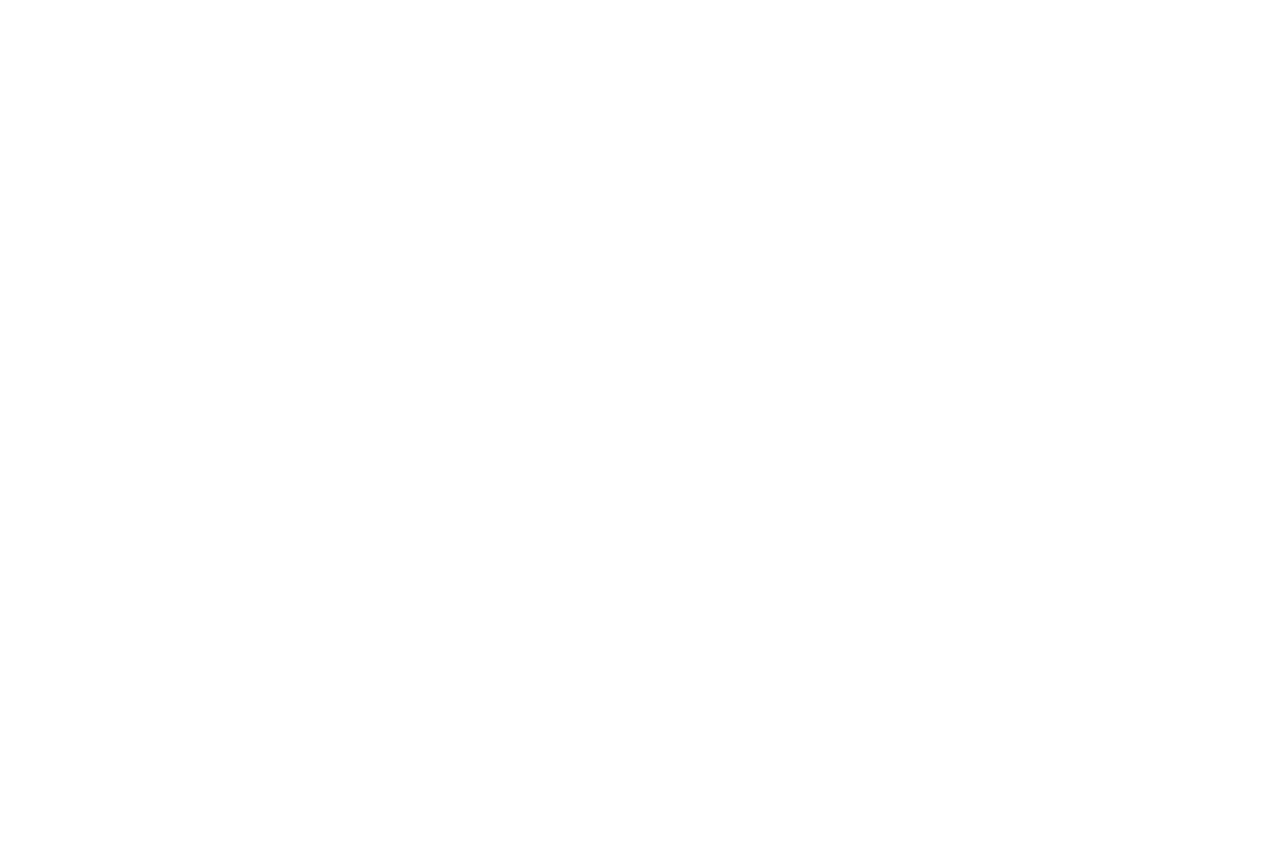
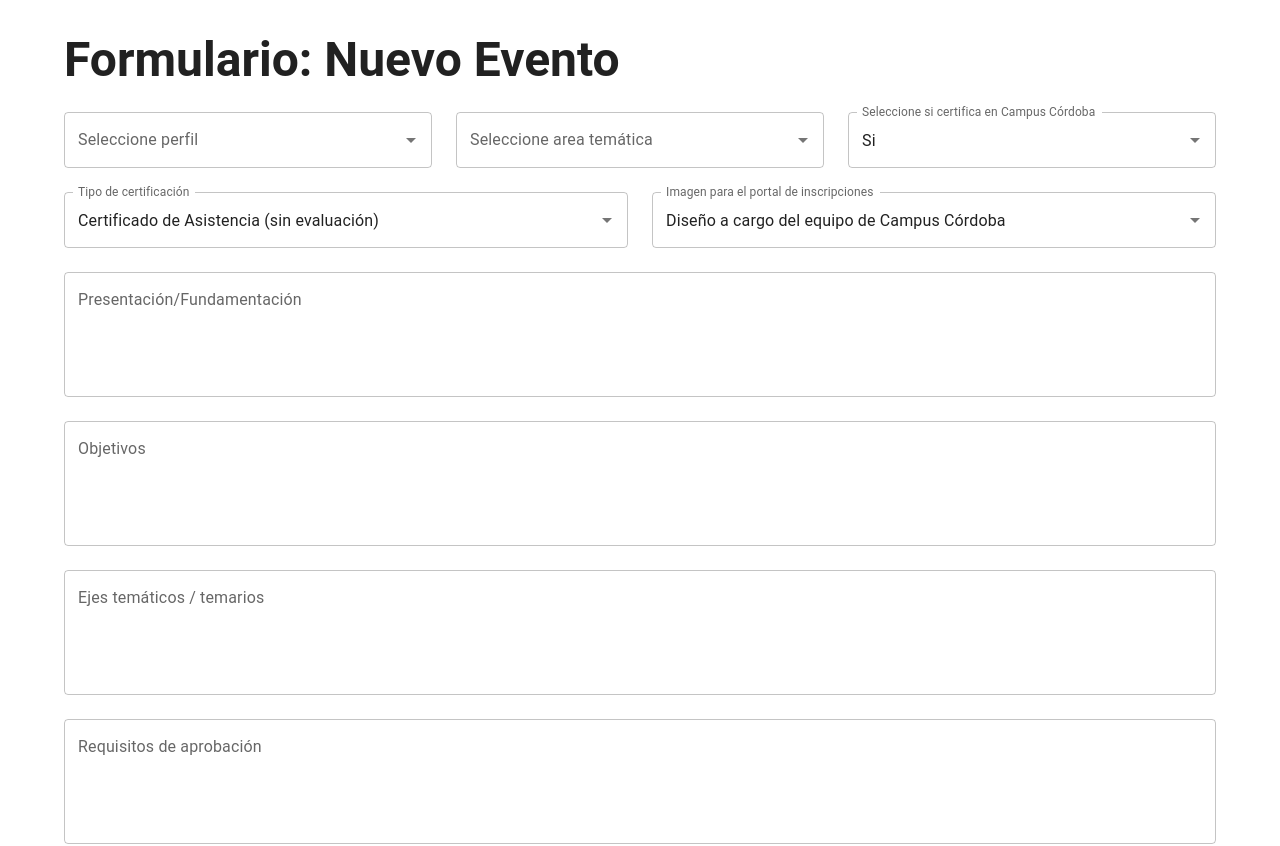
Before and after one commit to christianutn/inscribCordoba2.0, a React (Create React App) app in the folder frontend/: page /nuevoEvento in a window 1280 px wide. Before the commit this address had no page. Shown: the top 846 px of the page. Before the commit the page ends 800 px from the top, so only its background shows below. Built offline with nearby package versions, Linux system fonts and the light colour scheme; a web font is replaced by a local one.

Commit message:
Nuevo componente

```diff
--- a/frontend/src/App.js
+++ b/frontend/src/App.js
@@ -17,7 +17,7 @@
 import DiccionarioChat from './components/Diccionario';
 import AltaAsignacionesAreasUsuario from './components/FormulariosAlta/AltaAsignacionesAreasUsuario';
 import DetalleFechas from './components/DetalleFechas';
-
+import NuevoEvento from "./components/NuevoEvento"
 
 
 
@@ -44,6 +44,8 @@
         <Route path='/diccionario' element={<DiccionarioChat />} />
         <Route path='/areasAsignadasUsuario/alta' element={<AltaAsignacionesAreasUsuario />} />
         <Route path='/detalleFechas' element={<DetalleFechas />} />
+        <Route path='/nuevoEvento' element={<NuevoEvento />} />
+
 
 
 
--- /dev/null
+++ b/frontend/src/components/NuevoEvento.jsx
@@ -0,0 +1,203 @@
+// NuevoEventoForm.js
+
+import React, { useState } from "react";
+import { Container, Grid, Box } from "@mui/material"; // Using MUI for layout
+import CustomInput from "@mui/material/TextField";
+
+// Import custom components
+import Titulo from "./fonts/TituloPrincipal";
+import Autocomplete from "./UIElements/Autocomplete";
+import TextField from "./UIElements/TextField";
+import Button from "./UIElements/Button";
+
+// Placeholder data for Autocompletes
+const perfilesOptions = [
+  "Perfil/s",
+  "Docente",
+  "Estudiante",
+  "Administrativo",
+  "Público General",
+];
+const areasTematicasOptions = [
+  "Área/s temática",
+  "Tecnología",
+  "Educación",
+  "Salud",
+  "Arte y Cultura",
+  "Ciencias Sociales",
+  "Otro",
+];
+const certificaOptions = ["Si", "No"];
+const tipoCertificacionOptions = [
+  "Certificado de Asistencia (sin evaluación)",
+  "Certificado de Aprobación (con evaluación)",
+  "No certifica",
+];
+const imagenPortalOptions = [
+  "Diseño a cargo del equipo de Campus Córdoba",
+  "Usar imagen genérica",
+  "Solicitar diseño específico",
+  "Proveer diseño propio",
+];
+
+function NuevoEventoForm() {
+  // State for form fields
+  const [perfil, setPerfil] = useState(""); // Start empty or with 'Perfil/s' if Autocomplete handles it
+  const [areaTematica, setAreaTematica] = useState(""); // Start empty or with 'Área/s temática'
+  const [certificaCordoba, setCertificaCordoba] = useState("Si"); // Default as shown
+  const [tipoCertificacion, setTipoCertificacion] = useState(
+    "Certificado de Asistencia (sin evaluación)"
+  ); // Default as shown
+  const [imagenPortal, setImagenPortal] = useState(
+    "Diseño a cargo del equipo de Campus Córdoba"
+  ); // Default as shown
+  const [presentacion, setPresentacion] = useState("");
+  const [objetivos, setObjetivos] = useState("");
+  const [ejesTematicos, setEjesTematicos] = useState("");
+  const [requisitosAprobacion, setRequisitosAprobacion] = useState("");
+
+  // Handler for form submission (placeholder)
+  const handleEnviarFormulario = () => {
+    const formData = {
+      perfil,
+      areaTematica,
+      certificaCordoba,
+      tipoCertificacion,
+      imagenPortal,
+      presentacion,
+      objetivos,
+      ejesTematicos,
+      requisitosAprobacion,
+    };
+    console.log("Datos del formulario:", formData);
+    // TODO: Add logic here to send data to the backend API
+    alert("Formulario enviado (revisar consola)");
+  };
+
+  return (
+    <Container maxWidth="lg" sx={{ mt: 4, mb: 4 }}>
+      {" "}
+      {/* Added some margin top/bottom */}
+      <Titulo texto="Formulario: Nuevo Evento" />
+      <Box component="form" noValidate sx={{ mt: 3 }}>
+        {" "}
+        {/* Using Box as a form container */}
+        <Grid container spacing={3}>
+          {" "}
+          {/* Added spacing between grid items */}
+          {/* --- Row 1: Perfil, Area Temática, Certifica Córdoba --- */}
+          <Grid item xs={12} md={4}>
+            <Autocomplete
+              label={"Seleccione perfil"}
+              options={perfilesOptions}
+              value={perfil}
+              getValue={(value) => setPerfil(value || "")} // Ensure value isn't null/undefined
+            />
+          </Grid>
+          <Grid item xs={12} md={4}>
+            <Autocomplete
+              label={"Seleccione area temática"}
+              options={areasTematicasOptions}
+              value={areaTematica}
+              getValue={(value) => setAreaTematica(value || "")} // Ensure value isn't null/undefined
+            />
+          </Grid>
+          <Grid item xs={12} md={4}>
+            <Autocomplete
+              label={"Seleccione si certifica en Campus Córdoba"}
+              options={certificaOptions}
+              value={certificaCordoba}
+              getValue={(value) => setCertificaCordoba(value)}
+            />
+          </Grid>
+          {/* --- Row 2: Tipo Certificación, Imagen Portal --- */}
+          <Grid item xs={12} md={6}>
+            <Autocomplete
+              label={"Tipo de certificación"}
+              options={tipoCertificacionOptions}
+              value={tipoCertificacion}
+              getValue={(value) => setTipoCertificacion(value)}
+            />
+          </Grid>
+          <Grid item xs={12} md={6}>
+            <Autocomplete
+              label={"Imagen para el portal de inscripciones"}
+              options={imagenPortalOptions}
+              value={imagenPortal}
+              getValue={(value) => setImagenPortal(value)}
+            />
+          </Grid>
+          {/* --- Row 3: Presentación/Fundamentación --- */}
+          <Grid item xs={12}>
+
+            <CustomInput
+              id="outlined-multiline-static"
+              label="Presentación/Fundamentación"
+              multiline
+              rows={4}
+              fullWidth
+              value={presentacion}
+              onChange={(event) => setPresentacion(event.target.value)}
+
+            />
+          </Grid>
+          {/* --- Row 4: Objetivos --- */}
+          <Grid item xs={12}>
+            <CustomInput
+              id="outlined-multiline-static"
+              label="Objetivos"
+              multiline
+              rows={4}
+              fullWidth
+              value={objetivos}
+              onChange={(event) => setObjetivos(event.target.value)}
+
+            />
+          </Grid>
+          {/* --- Row 5: Ejes Temáticos / Temarios --- */}
+          <Grid item xs={12}>
+
+            <CustomInput
+              id="outlined-multiline-static"
+              label="Ejes temáticos / temarios"
+              multiline
+              rows={4}
+              fullWidth
+              value={ejesTematicos}
+              onChange={(event) => setEjesTematicos(event.target.value)}
+
+            />
+          </Grid>
+          {/* --- Row 6: Requisitos de Aprobación --- */}
+          <Grid item xs={12}>
+
+            <CustomInput
+              id="outlined-multiline-static"
+              label="Requisitos de aprobación"
+              multiline
+              rows={4}
+              fullWidth
+              value={requisitosAprobacion}
+              onChange={(event) => setRequisitosAprobacion(event.target.value)}
+
+            />
+          </Grid>
+          {/* --- Row 7: Submit Button --- */}
+          <Grid
+            item
+            xs={12}
+            sx={{ display: "flex", justifyContent: "center", mt: 2 }}
+          >
+            <Button
+              mensaje={"ENVIAR"}
+              type="button" // Use "submit" if Box is changed to <form> and you want native submit
+              hanldeOnClick={handleEnviarFormulario} // Make sure the prop name matches your component definition
+            />
+          </Grid>
+        </Grid>
+      </Box>
+    </Container>
+  );
+}
+
+export default NuevoEventoForm;
```
Also changed, not shown: 1 other file (tests, documents, lock files or other folders).
